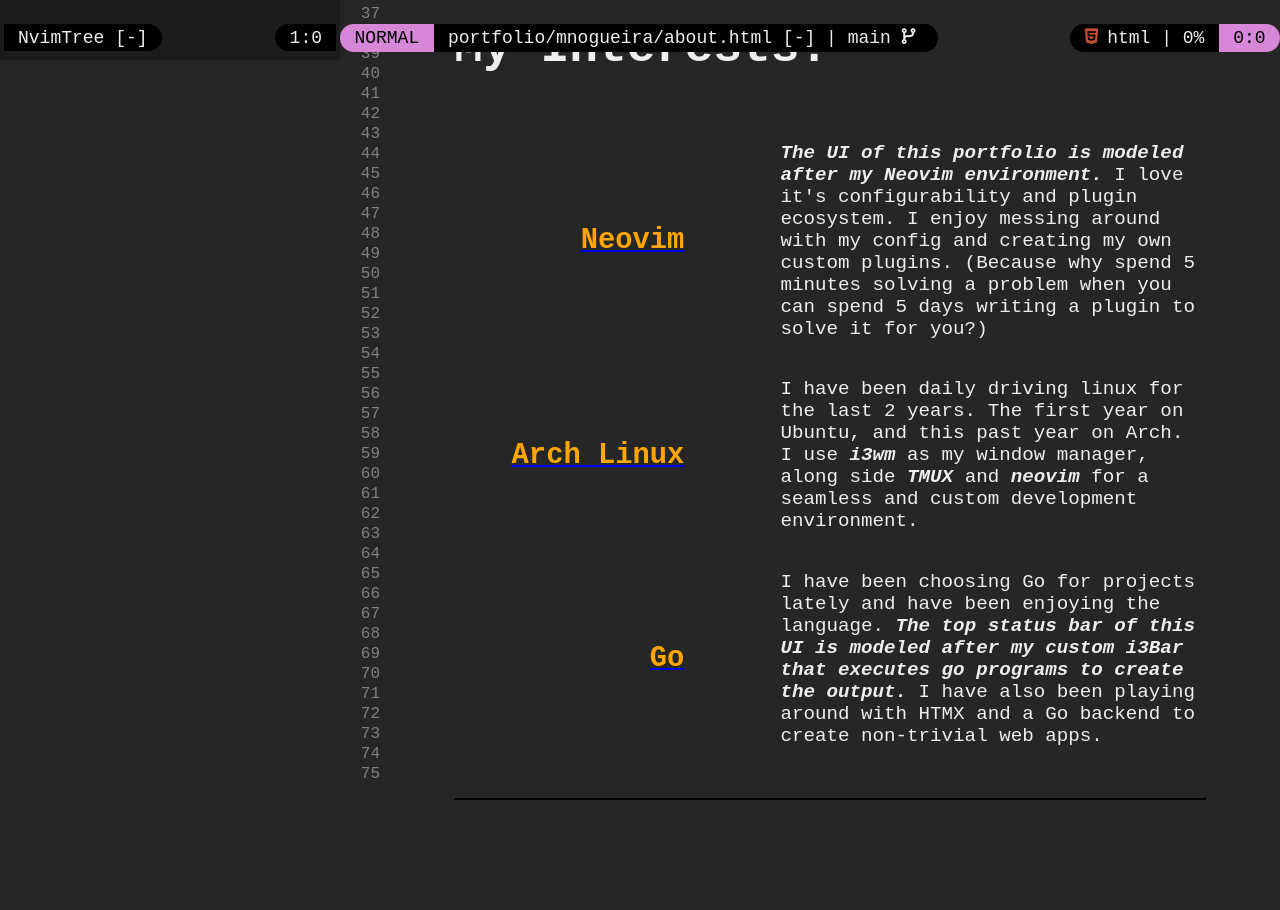
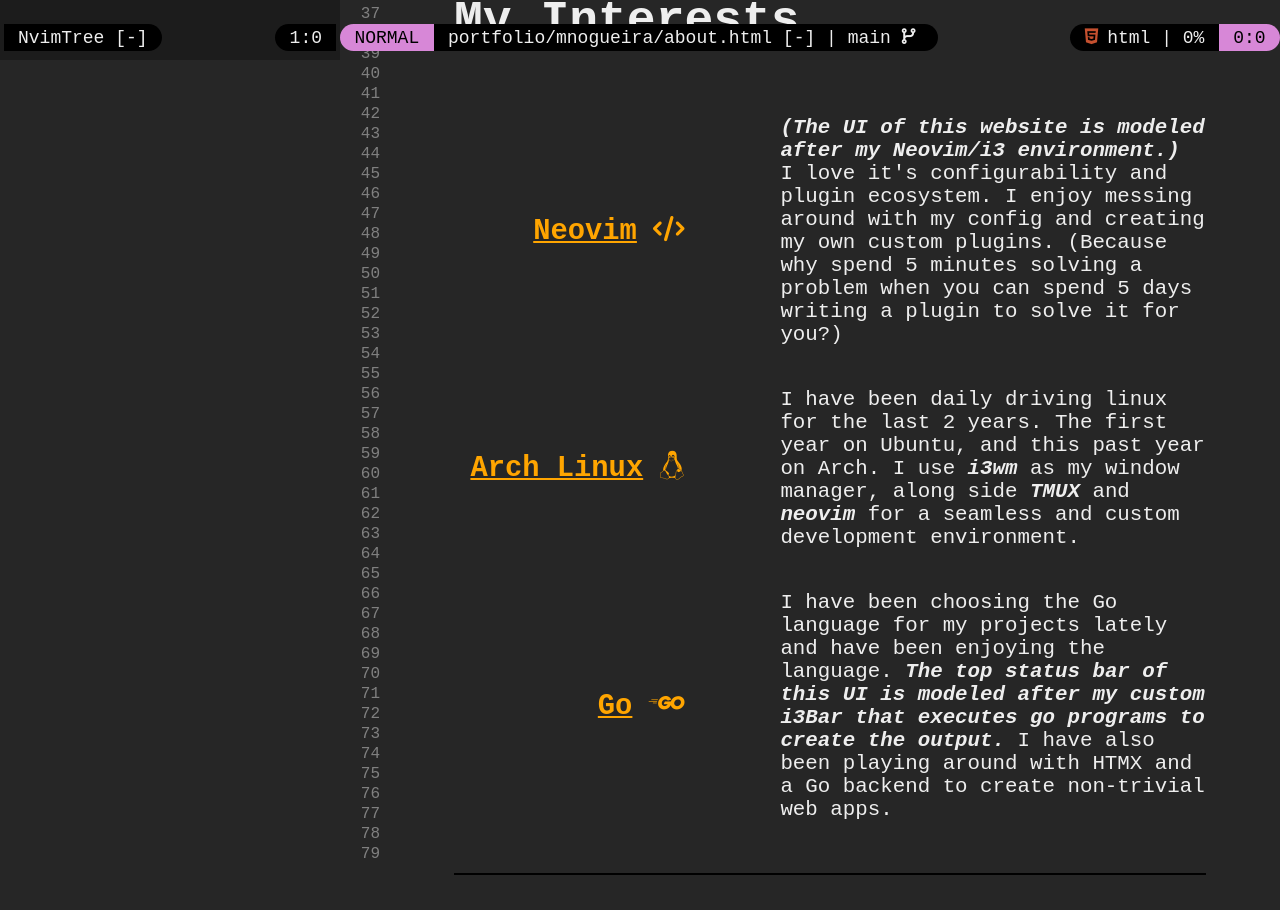
Before and after one commit to MVN-14/portfolio, a SvelteKit app: page /about in a window 1280 px wide. Shown: the part 745-1655 px from the top of the page. Before the commit the page ends 1579 px from the top, so only its background shows below. Built offline with nearby package versions, Linux system fonts and the light colour scheme.

Commit message:
Adding icon and changing wording of about page

```diff
--- a/src/routes/about/+page.svelte
+++ b/src/routes/about/+page.svelte
@@ -19,7 +19,6 @@
           <li>Html5 | CSS/TailwindCSS</li>
           <li>Svelte4 | Svelte5 | SveltKit</li>
           <li>NodeJS | Express</li>
-          <li>REST APIs</li>
           <li>Firebase</li>
         </ul>
       </div>
@@ -43,12 +42,12 @@
     <ul>
       <li>
         <a href="https://neovim.io/" target="_blank">
-          <h4>Neovim</h4>
+          <h4>Neovim<i class="fa-solid fa-code fa-sm"></i></h4>
         </a>
         <p>
           <span class="bold italic">
-            The UI of this portfolio is modeled after my Neovim environment.
-          </span>
+            (The UI of this website is modeled after my Neovim/i3 environment.)
+          </span> <br />
           I love it's configurability and plugin ecosystem. I enjoy messing around
           with my config and creating my own custom plugins. (Because why spend 5
           minutes solving a problem when you can spend 5 days writing a plugin to
@@ -58,7 +57,7 @@
 
       <li>
         <a href="https://archlinux.org/" target="_blank">
-          <h4>Arch Linux</h4>
+          <h4>Arch Linux<i class="fa-brands fa-linux"></i></h4>
         </a>
         <p>
           I have been daily driving linux for the last 2 years. The first year
@@ -73,11 +72,11 @@
 
       <li>
         <a href="https://go.dev/" target="_blank">
-          <h4>Go</h4>
+          <h4>Go<i class="fa-brands fa-golang"></i></h4>
         </a>
         <p>
-          I have been choosing Go for projects lately and have been enjoying the
-          language.
+          I have been choosing the Go language for my projects lately and have
+          been enjoying the language.
           <span class="bold italic"
             >The top status bar of this UI is modeled after my custom i3Bar that
             executes go programs to create the output.</span
@@ -167,10 +166,15 @@
               min-width: 8em;
               text-align: right;
             }
+
+            text-decoration: underline var(--accent-1);
+
+            i {
+              padding-left: 1rem;
+            }
           }
-
           p {
-            font-size: 1.2em;
+            font-size: 1.3em;
           }
         }
       }
```
